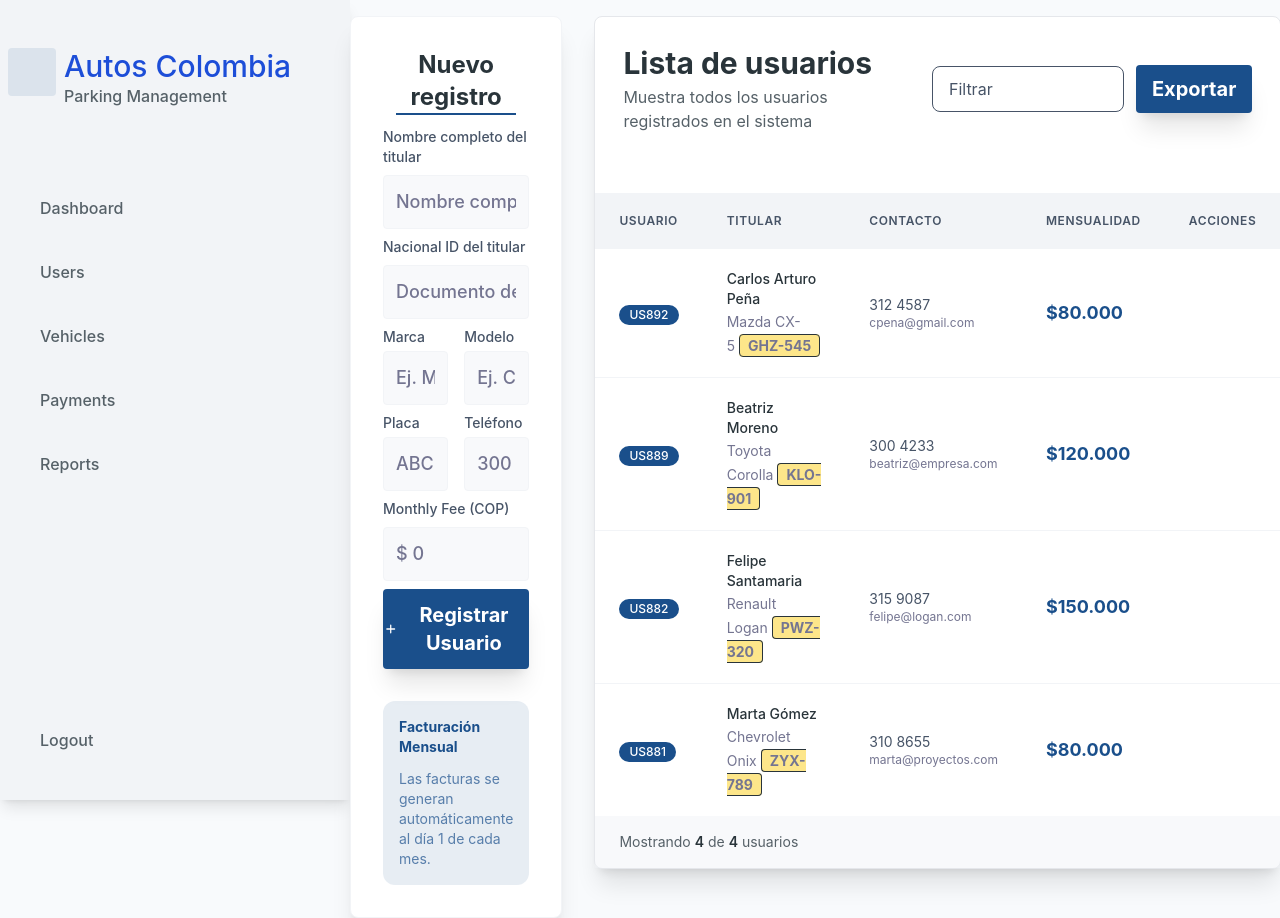
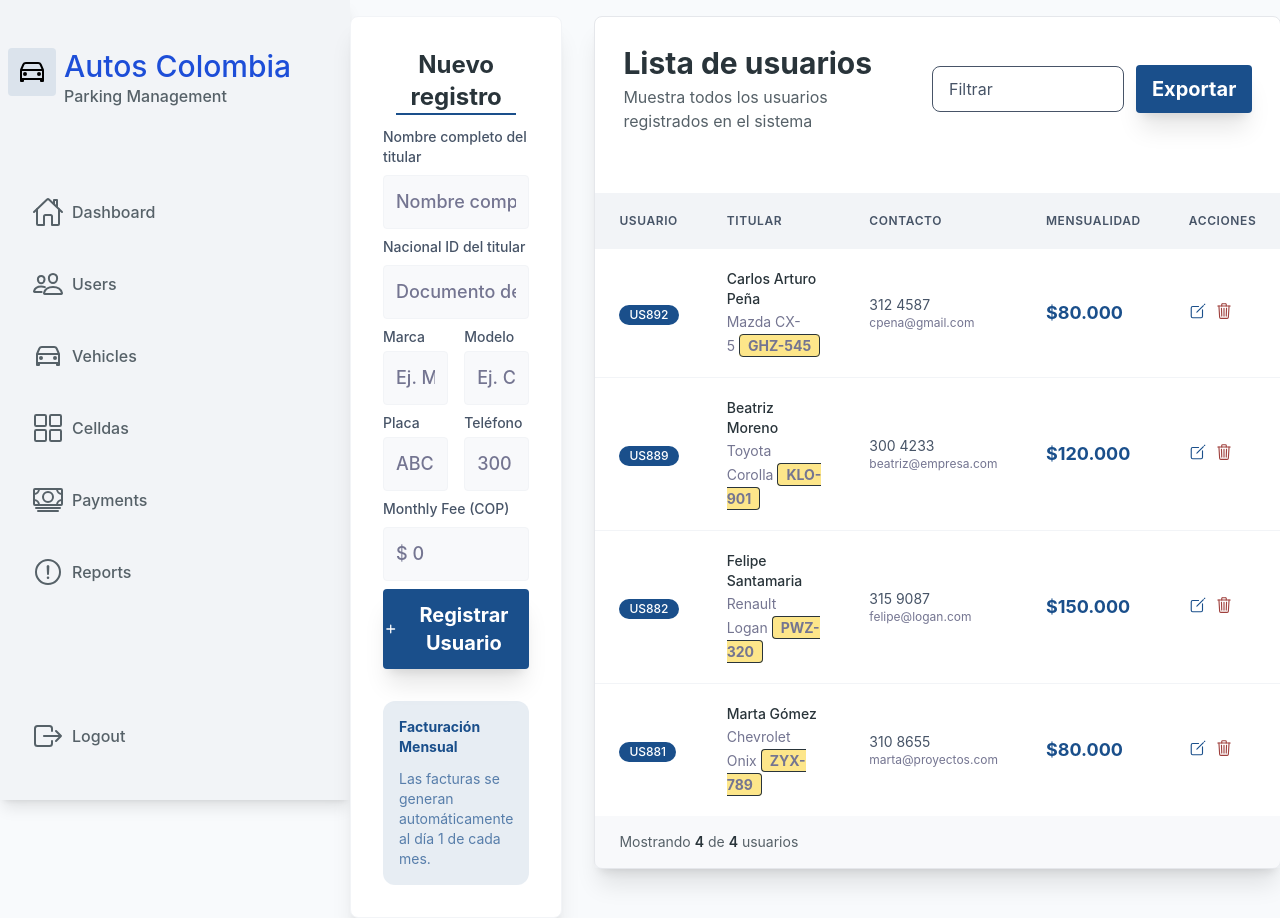
Before and after one commit to Kevin-AC/AutosColombia, a React (Vite) app in the folder frontend/: page /Usuarios in a window 1280 px wide. Built offline with nearby package versions, Linux system fonts and the light colour scheme.

Commit message:
Feat:Ruta para pagina GestionCeldas

```diff
--- a/frontend/src/components/MenuLateral.jsx
+++ b/frontend/src/components/MenuLateral.jsx
@@ -15,7 +15,7 @@ export default function MenuLateral() {
                     <ul class="py-6 space-y-2 font-medium">
                         <li>
                             <Link to={'/'} className="NavLink">
-                                <ion-icon name="grid-outline" size={'large'}></ion-icon>
+                                <ion-icon name="home-outline" size={'large'}></ion-icon>
                                 <span>Dashboard</span>
 
                             </Link>
@@ -31,6 +31,13 @@ export default function MenuLateral() {
                             <Link to={'/Vehiculos'} className="NavLink">
                                 <ion-icon name="car-outline" size={'large'}></ion-icon>
                                 <span>Vehicles</span>
+                            </Link>
+
+                        </li>
+                        <li>
+                            <Link to={'/Celdas'} className="NavLink">
+                                <ion-icon name="grid-outline" size={'large'}></ion-icon>
+                                <span>Celldas</span>
                             </Link>
 
                         </li>
--- a/frontend/src/main.jsx
+++ b/frontend/src/main.jsx
@@ -5,6 +5,7 @@ import './index.css'
 import App from './App.jsx'
 import GestionUsuarios from './pages/GestionUsuarios.jsx'
 import GestionVehiculos from './pages/GestionVehiculos.jsx';
+import GestionCeldas from './pages/GestionCeldas.jsx'
 
 createRoot(document.getElementById('root')).render(
   <BrowserRouter>
@@ -12,6 +13,8 @@ createRoot(document.getElementById('root')).render(
       <Route path="/" element={<App />} />
       <Route path="/Usuarios" element={<GestionUsuarios />} />
       <Route path="/Vehiculos" element={<GestionVehiculos />} />
+      <Route path="/Celdas" element={<GestionCeldas />} />
+
     </Routes>
   </BrowserRouter>
 )
```
